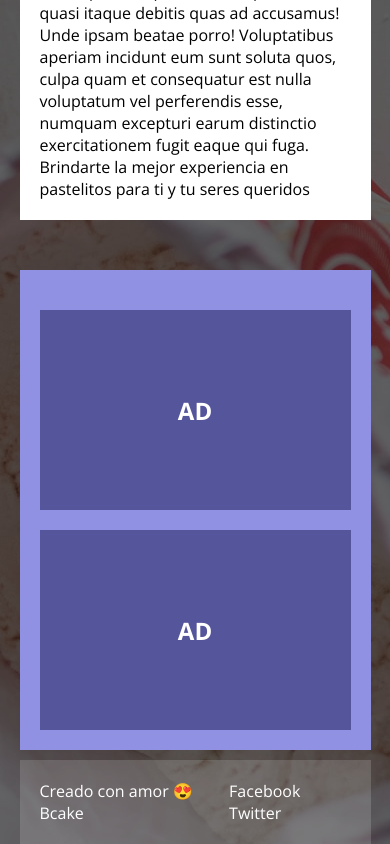
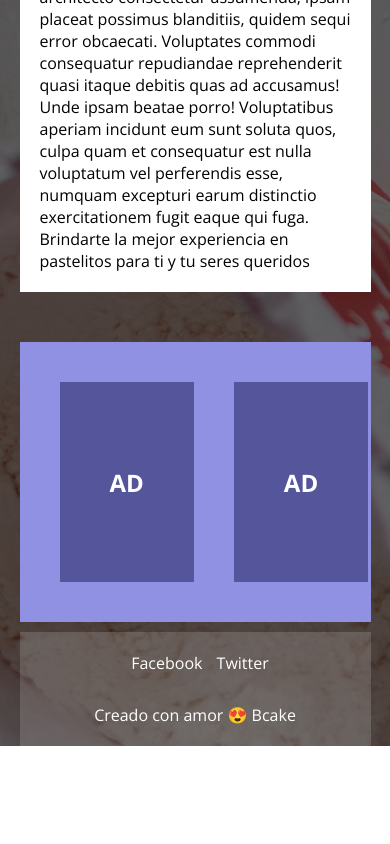
Before and after one commit to DanielCuSanchez/sitio-practica-css, a plain HTML site: page index.html in a window 390 px wide. Shown: the part 1007-1851 px from the top of the page. After the commit the page ends 1753 px from the top, so only its background shows below. Drawn offline with nearby package versions, Linux system fonts and the light colour scheme.

Commit message:
version final

```diff
--- a/style.css
+++ b/style.css
@@ -122,19 +122,39 @@ footer .contacto a {
 	.container {
 		width: 90%;
 	}
-	header,
-	nav {
-		display: flex;
+	header {
+		flex-direction: column;
 		align-items: center;
-		height: 100%;
+	}
+	header nav {
+		margin-top: 30px;
+		background: rgba(255, 255, 255, 0.151);
+		width: 100%;
 	}
 	section {
 		width: 100%;
 	}
 	aside {
 		width: 100%;
+		display: flex;
+		flex-direction: row;
+		justify-content: space-between;
+	}
+	aside .ad {
+		margin: 20px;
 	}
 	footer {
 		margin-top: 10px;
+		display: flex;
+		flex-direction: column;
+		justify-content: center;
+		align-items: center;
+	}
+	footer .contacto {
+		order: 1;
+	}
+	footer p {
+		margin-top: 30px;
+		order: 2;
 	}
 }
```
